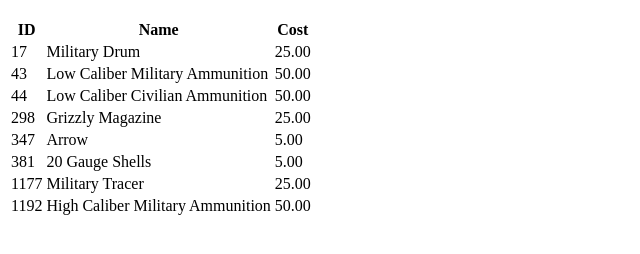
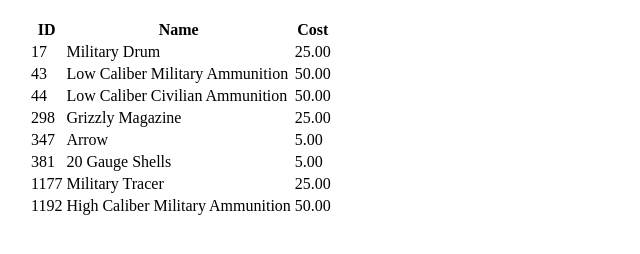
Before and after one commit to PrinzJuliano/prinzjuliano.github.io, a plain HTML site: page unturned.html in a window 1280 px wide. Shown: the part 48-302 px from the top of the page, without its empty margins (0-640 px from the left). Drawn offline with Linux system fonts and the light colour scheme.

Commit message:
Update unturned.html

```diff
--- a/unturned.html
+++ b/unturned.html
@@ -1,6 +1,13 @@
 <html>
 <head>
 <title>Unturned PJOG.DE Event ID List</title>
+<style>
+
+  table {
+    margin:20px;
+  }
+
+</style>
 </head>
 <body>
 <h1>Unturned PJOG.DE Event ID List</h1>
```
